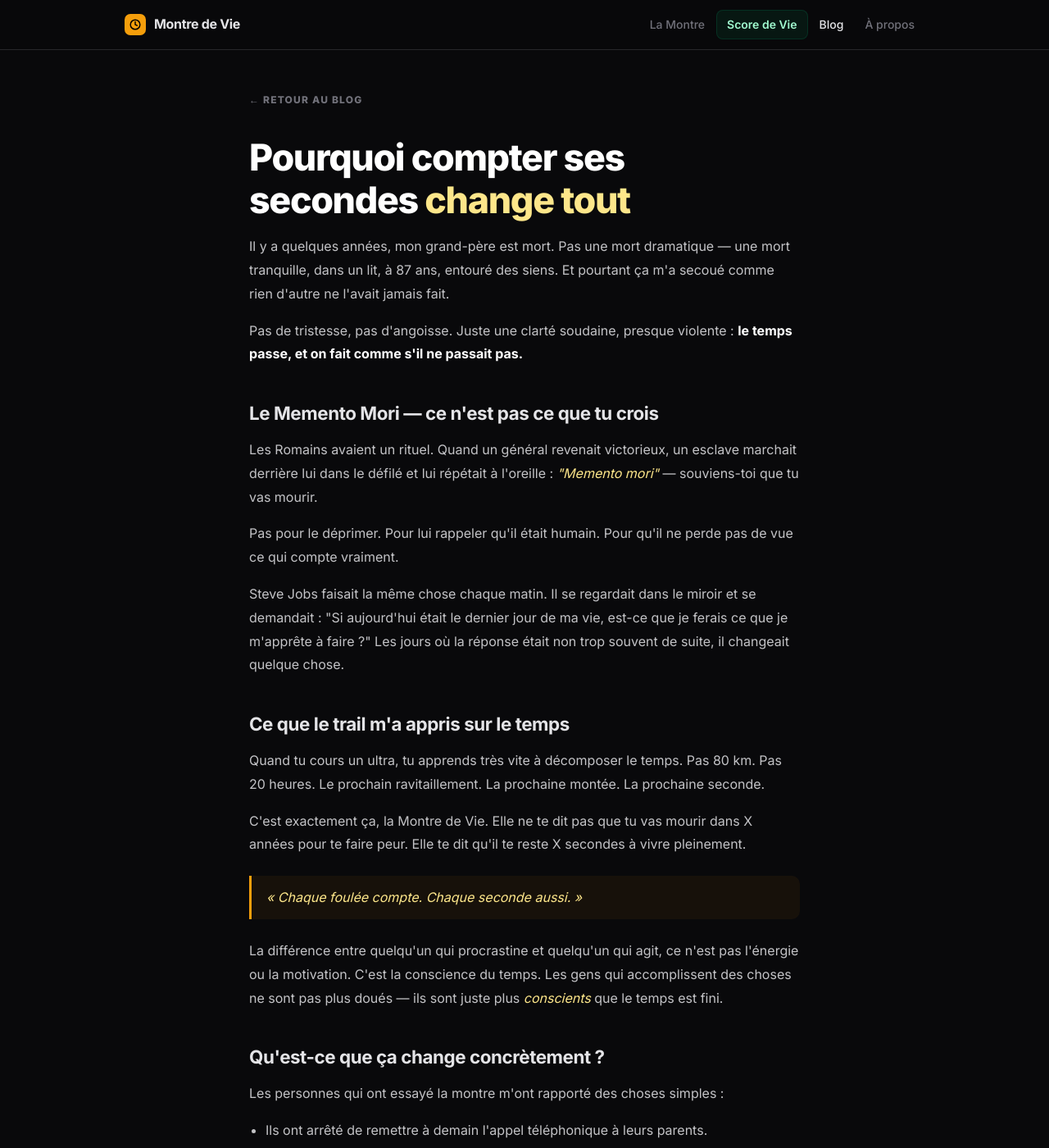
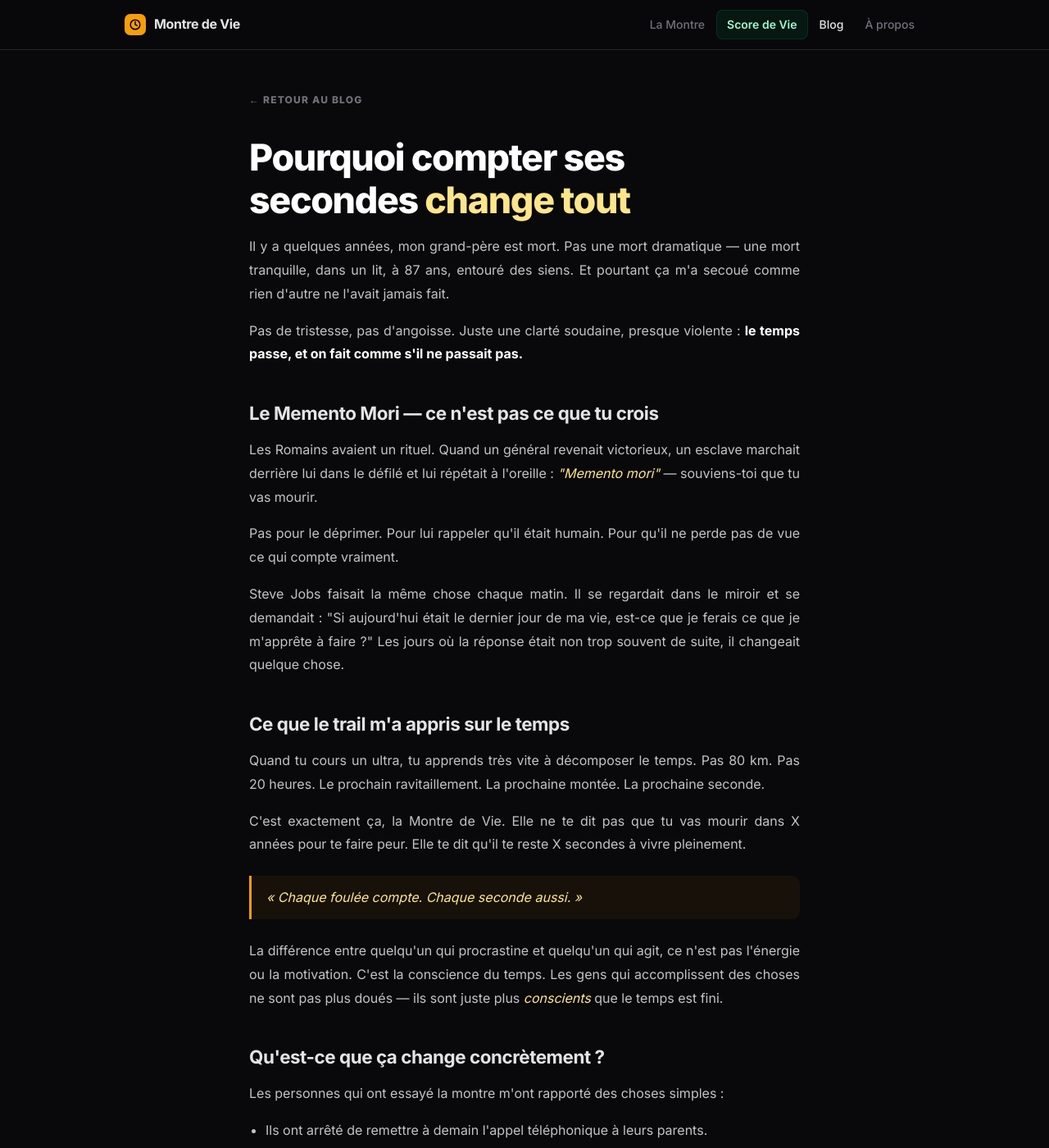
Before and after one commit to SebRunNature/memento-mori, a Jekyll site: the page built from _posts/2026-05-05-pourquoi-compter-ses-secondes.md, in a window 1280 px wide and 1400 px high. Shown: the whole window at 82% size. Built offline with Jekyll 4.4.1, drawn with Linux system fonts in a browser that asks for light colours.

Commit message:
Update default.html

```diff
--- a/_layouts/default.html
+++ b/_layouts/default.html
@@ -94,11 +94,11 @@
     article h2{font-size:1.4rem;font-weight:700;letter-spacing:-.02em;
       color:var(--text);margin:40px 0 12px}
     article h3{font-size:1.1rem;font-weight:700;color:var(--text);margin:28px 0 8px}
-    article p{font-size:1rem;line-height:1.8;color:rgba(228,228,231,.85);margin-bottom:16px}
+    article p{font-size:1rem;line-height:1.8;color:rgba(228,228,231,.85);margin-bottom:16px;text-align:justify}
     article a{color:var(--amber-lt);text-decoration:underline;text-underline-offset:3px}
     article a:hover{color:#fff}
     article ul,article ol{padding-left:20px;margin-bottom:16px}
-    article li{font-size:1rem;line-height:1.8;color:rgba(228,228,231,.85);margin-bottom:4px}
+    article li{font-size:1rem;line-height:1.8;color:rgba(228,228,231,.85);margin-bottom:4px;text-align:justify}
     article blockquote{border-left:3px solid var(--amber);padding:12px 18px;
       margin:24px 0;background:rgba(245,158,11,.06);border-radius:0 10px 10px 0}
     article blockquote p{color:var(--amber-lt);font-style:italic;margin:0}
```
